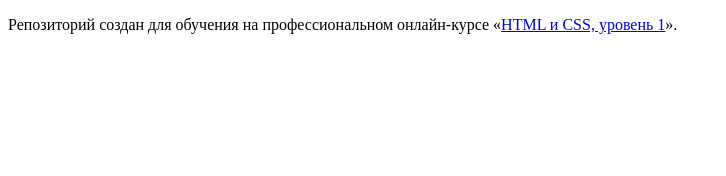
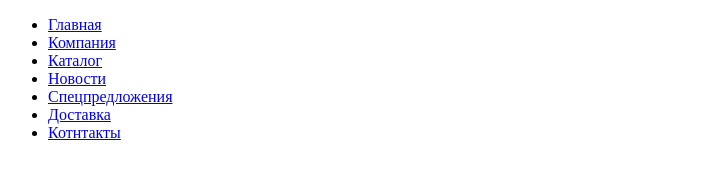
Before and after one commit to IvanTertov4/1588367-technomart-29, a plain HTML site: page index.html in a window 1280 px wide. Shown: the whole page, without its empty margins (0-726 px from the left). Drawn offline with Linux system fonts and the light colour scheme.

Commit message:
сделал навигацию

```diff
--- a/index.html
+++ b/index.html
@@ -5,8 +5,23 @@
     <title>HTML Academy: Техномарт</title>
   </head>
   <body>
+<header>
+<nav><ul>
+  <li><a href="index.html">Главная</a></li>
+  <li><a href="about.html">Компания</a></li>
+   <li><a href="catalog.html">Каталог</a></li>
+  <li><a href="news.html">Новости</a></li>
+   <li><a href="special.html">Спецпредложения</a></li>
+  <li><a href="delivery.html">Доставка</a></li>
+  <li><a href="contacts.html">Котнтакты</a></li>
+</ul>
+</nav>
+</header>
+<main>
 
-    <p>Репозиторий создан для обучения на профессиональном онлайн‑курсе «<a href="https://htmlacademy.ru/intensive/htmlcss">HTML и CSS, уровень 1</a>».</p>
+</main>
+<footer>
 
+</footer>
   </body>
 </html>
```
